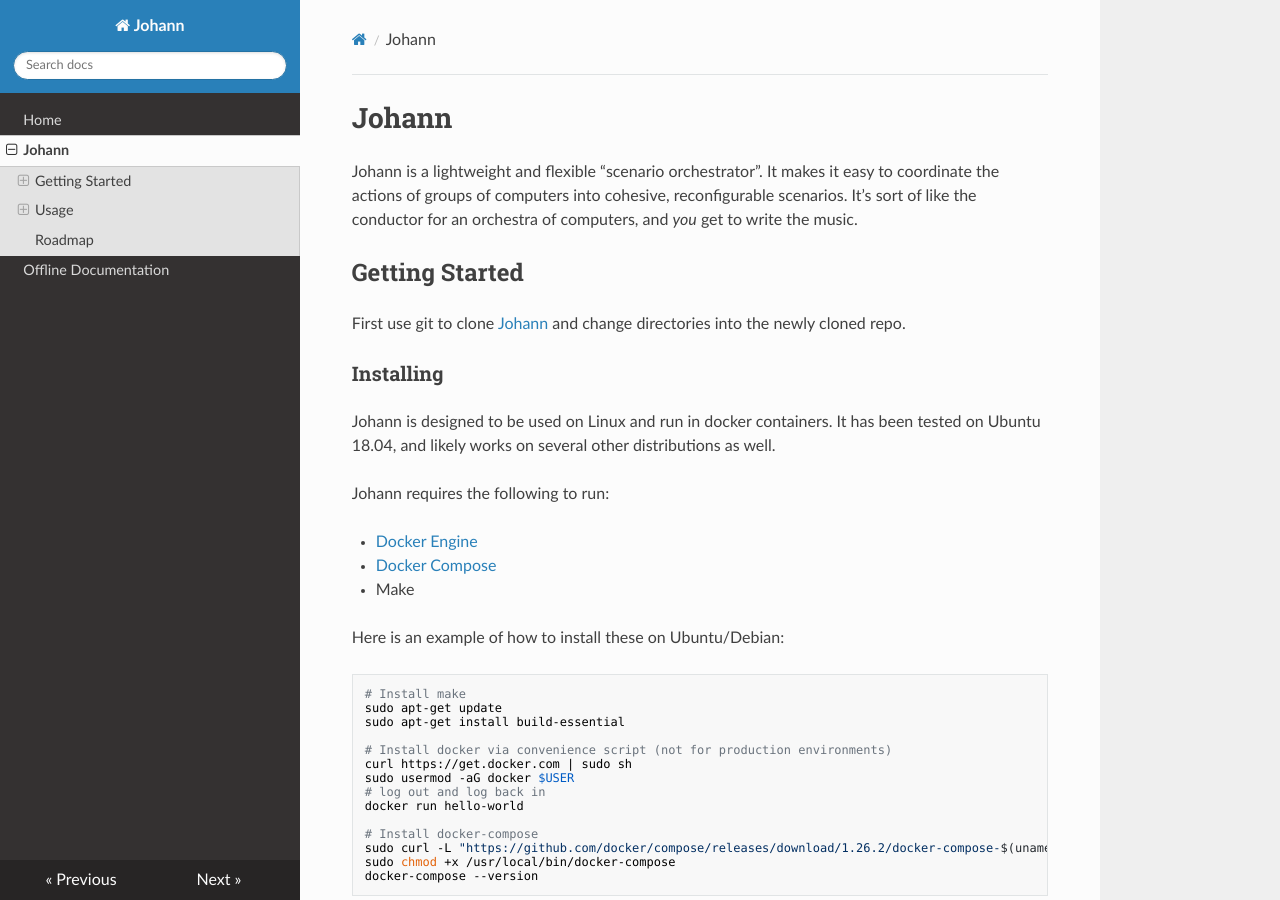
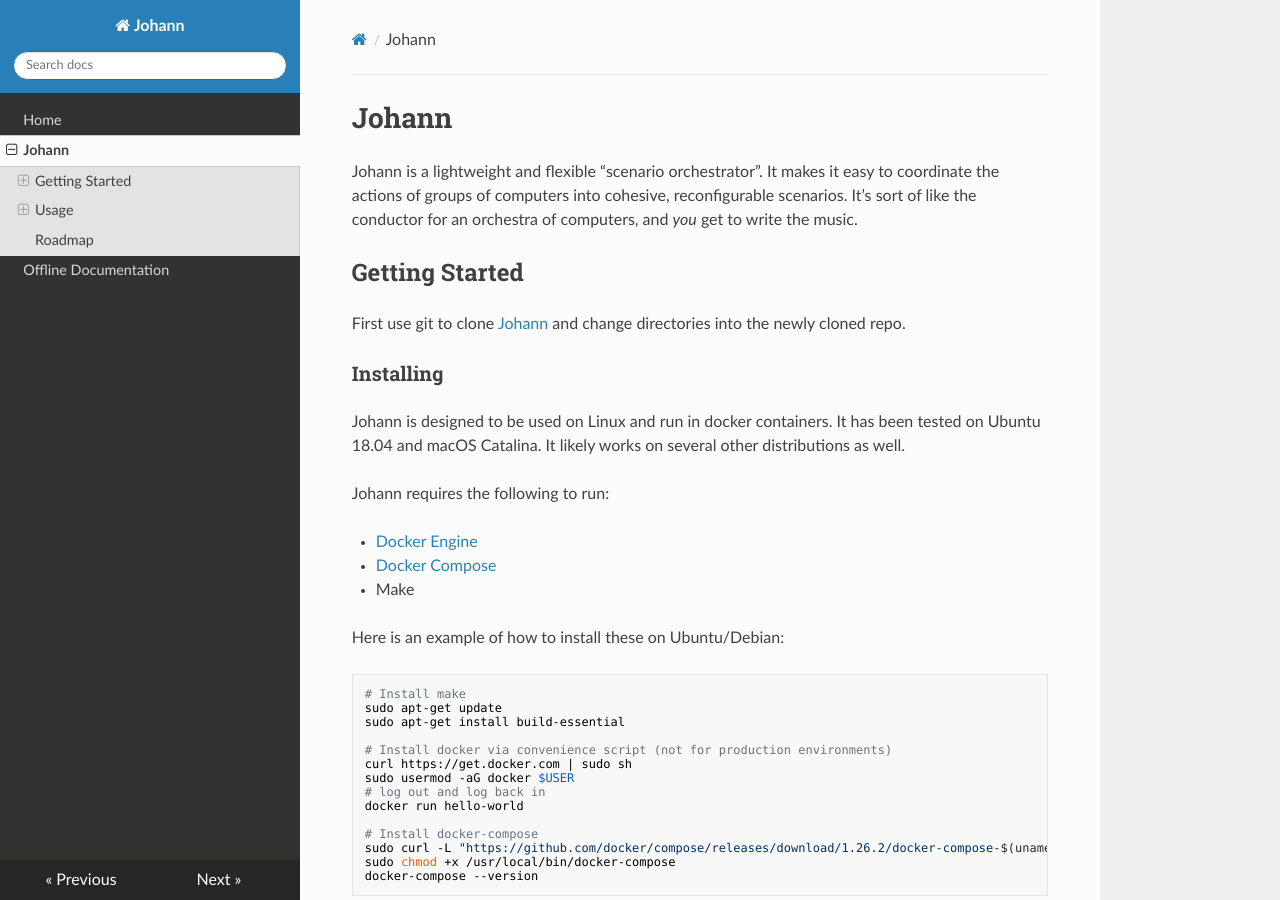
Before and after one commit to johannsdg/johannsdg.github.io, an MkDocs documentation site: the page built from docs/johann_docs.md, in a window 1280 px wide and 900 px high. Built offline with MkDocs 1.6.1, drawn with Linux system fonts in a browser that asks for light colours; nearby versions of some CDN libraries.

Commit message:
Update johann_docs.md
Added new testing information

```diff
--- a/docs/johann_docs.md
+++ b/docs/johann_docs.md
@@ -13,7 +13,7 @@
 ### Installing
 
 Johann is designed to be used on Linux and run in docker containers. It has been tested
-on Ubuntu 18.04, and likely works on several other distributions as well.
+on Ubuntu 18.04 and macOS Catalina. It likely works on several other distributions as well.
 
 Johann requires the following to run:
 
```
